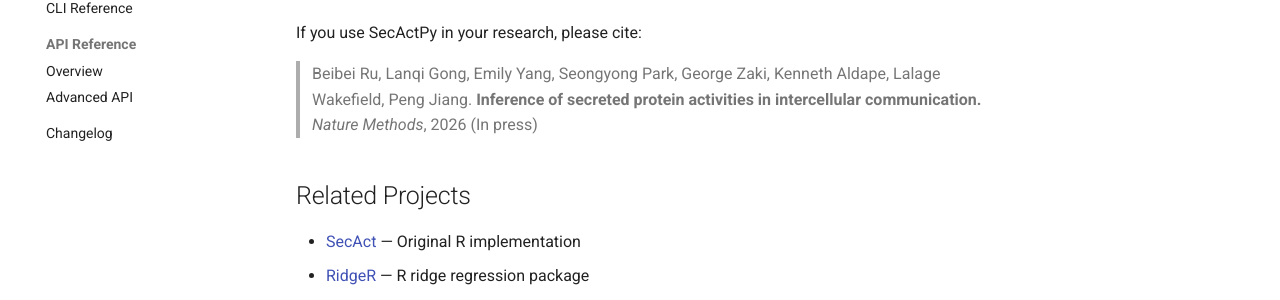
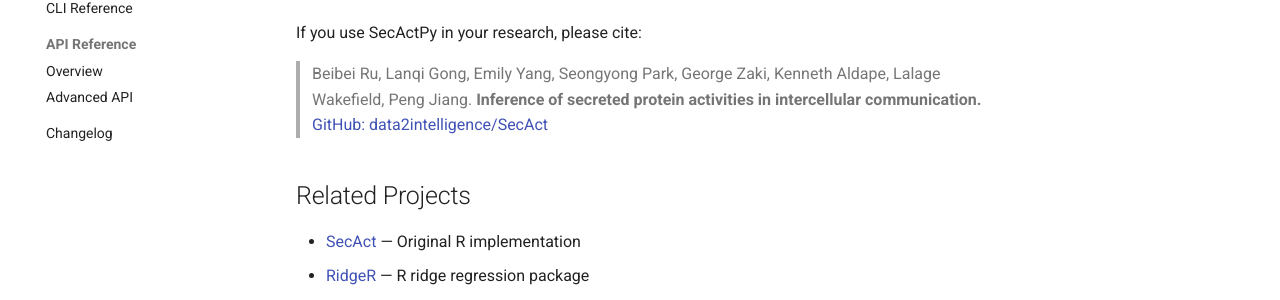
Before and after one commit to data2intelligence/SecActpy, an MkDocs documentation site: the page built from docs/index.md, in a window 1280 px wide and 900 px high, scrolled down 948 px. Shown: the part 360-660 px from the top of the window. Built offline with MkDocs 1.6.1 and Material for MkDocs 9.7.7, drawn with Linux system fonts in a browser that asks for light colours; comment, search, counter and statistics services are not loaded.

Commit message:
Revert "Update citation to Nature Methods 2026 (In press)"
This reverts commit 529067d7248fa706b6533611af3a8eadad039e75.

```diff
--- a/docs/index.md
+++ b/docs/index.md
@@ -44,7 +44,7 @@ If you use SecActPy in your research, please cite:
 
 > Beibei Ru, Lanqi Gong, Emily Yang, Seongyong Park, George Zaki, Kenneth Aldape, Lalage Wakefield, Peng Jiang.
 > **Inference of secreted protein activities in intercellular communication.**
-> *Nature Methods*, 2026 (In press)
+> [GitHub: data2intelligence/SecAct](https://github.com/data2intelligence/SecAct)
 
 ## Related Projects
 
```
Also changed, not shown: README.md (+1 -1 lines).
